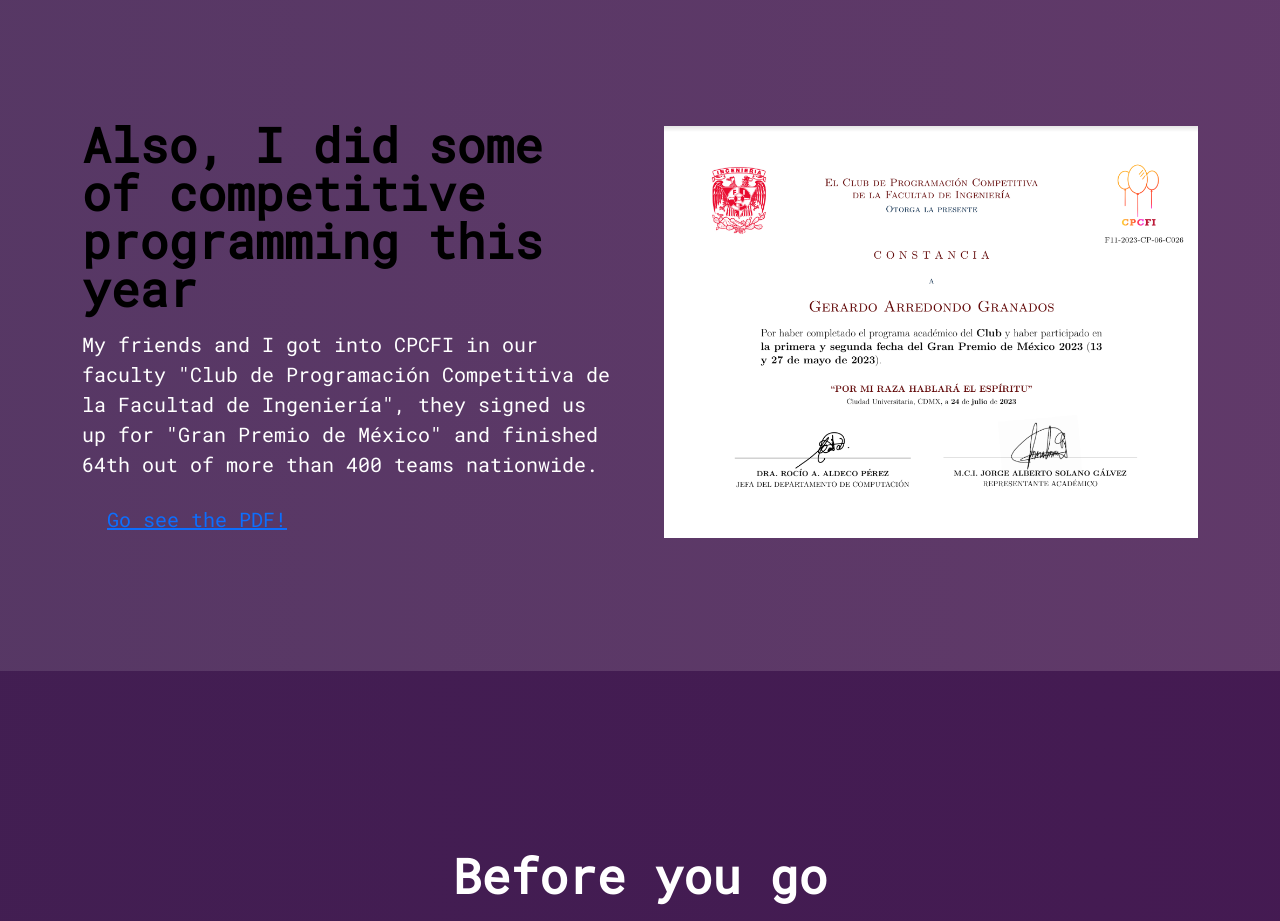
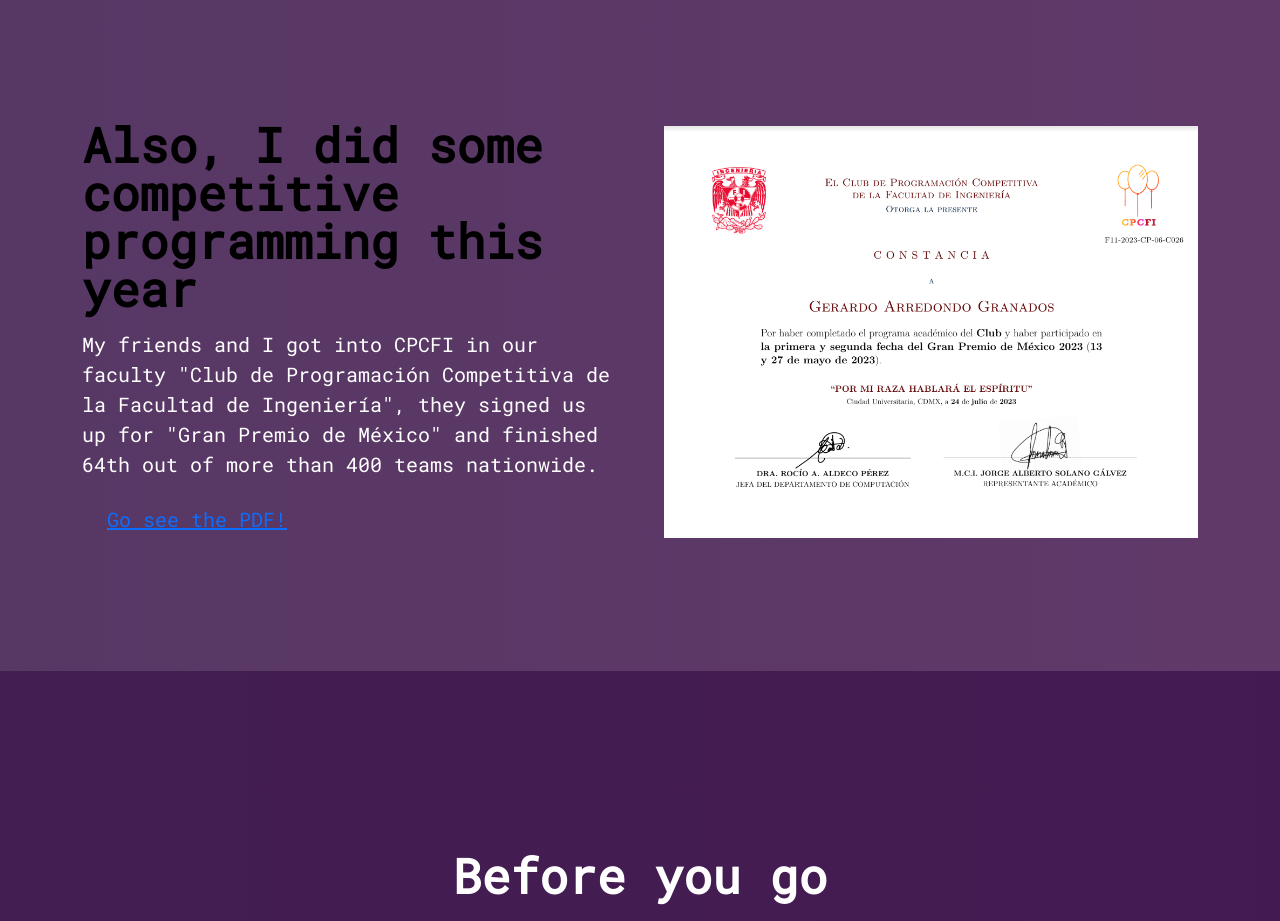
Before and after one commit to GerardoArredondo/MyWebsite, a plain HTML site: page index.html in a window 1280 px wide. Shown: the part 1500-2421 px from the top of the page. Drawn offline with nearby package versions, Linux system fonts and the light colour scheme.

Commit message:
made some changes

```diff
--- a/index.html
+++ b/index.html
@@ -145,7 +145,7 @@
                   <img src="./Photos/2023-11-18_23-11.png" class="d-block mx-lg-auto img-fluid" alt="Bootstrap Themes" width="700" height="500" loading="lazy">
                 </div>
                 <div class="col-lg-6">
-                  <h1 class="display-5 fw-bold text-body-emphasis lh-1 mb-3">Also, I did some of competitive programming this year</h1>
+                  <h1 class="display-5 fw-bold text-body-emphasis lh-1 mb-3">Also, I did some competitive programming this year</h1>
                   <p class="lead">My friends and I got into CPCFI in our faculty "Club de Programación Competitiva de la Facultad de Ingeniería",
                     they signed us up for "Gran Premio de México" and finished 64th out of more than 400 teams nationwide.</p>
                   <div class="d-grid gap-2 d-md-flex justify-content-md-start">
```
